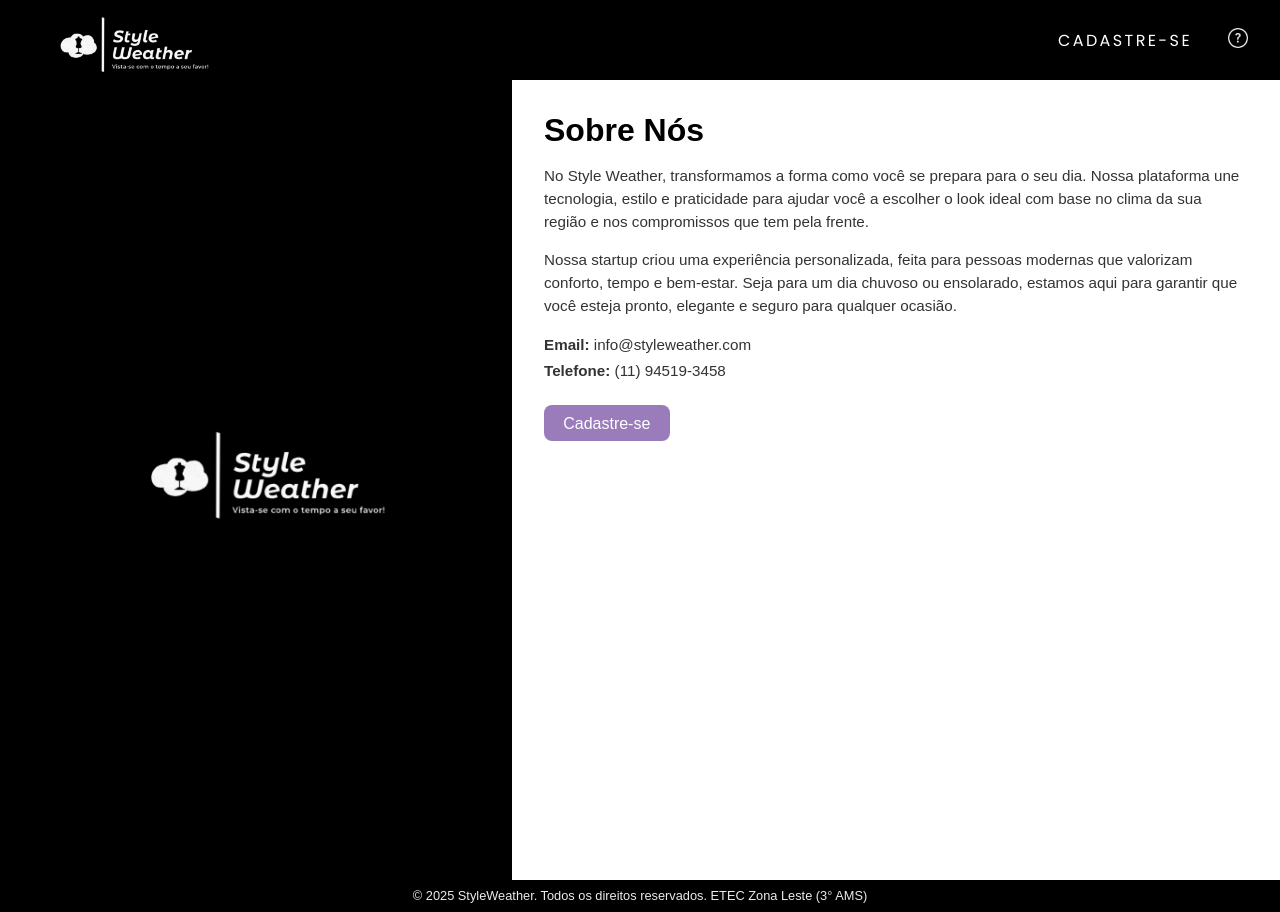
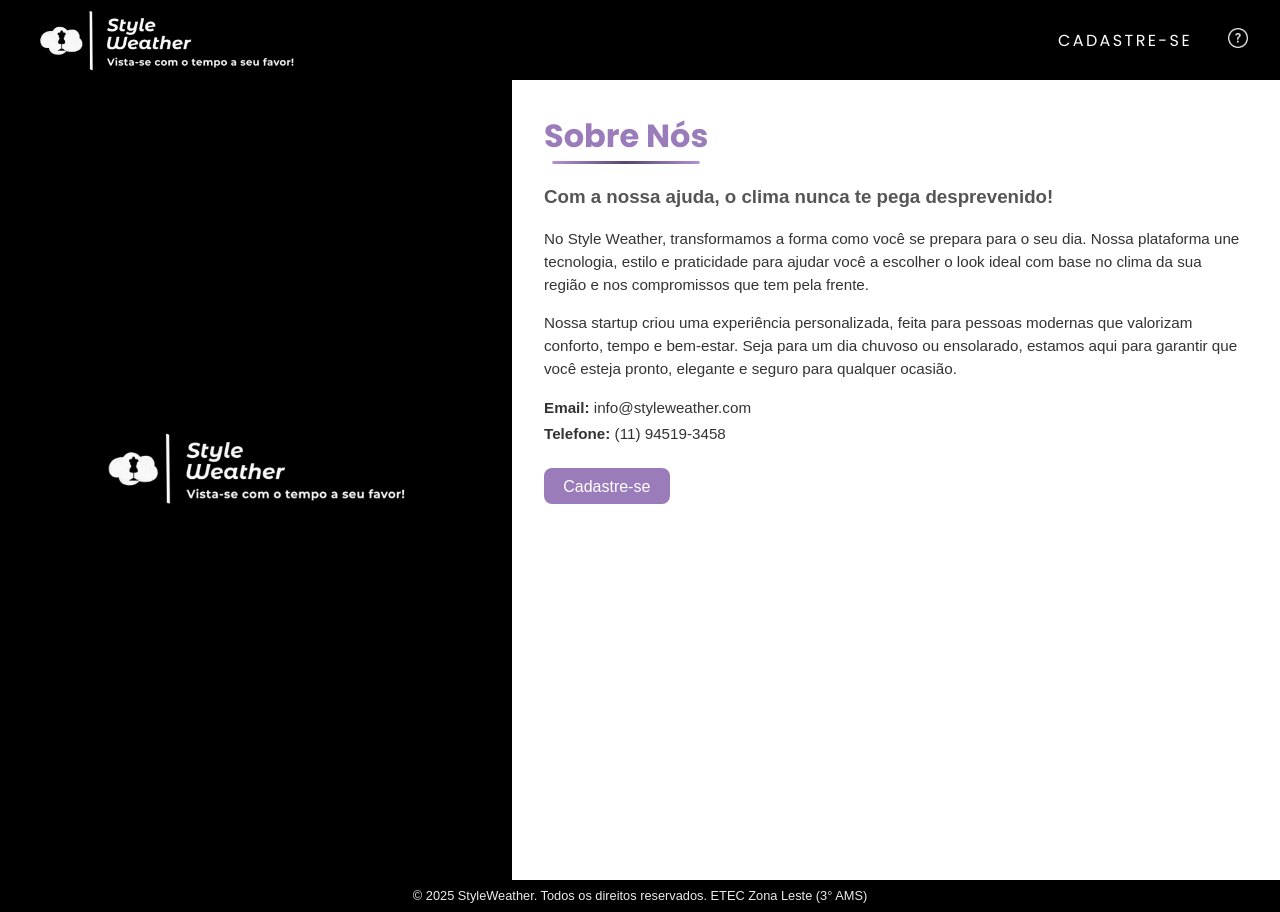
Before and after one commit to Kakventura/StyleWeather-Project, a React (Vite) app in the folder StyleWeather/: page /sobre-nos in a window 1280 px wide. Built offline with nearby package versions, Linux system fonts and the light colour scheme; no server answers; a web font is replaced by a local one.

Commit message:
Organizando padrões

```diff
--- a/StyleWeather/src/pages/EscolherLook/index.js
+++ /dev/null
@@ -1 +0,0 @@
-export * from './EscolherLook';
--- a/StyleWeather/src/pages/SobreNos/SobreNos.jsx
+++ b/StyleWeather/src/pages/SobreNos/SobreNos.jsx
@@ -19,8 +19,9 @@
 
       <div className={style.rightPanel}>
         <div className={style.welcome}>
-          <h2>Sobre Nós</h2>
-          <p>
+          <h2 className={style.titulo}>Sobre Nós</h2>
+          <h3 className={style.frase}>Com a nossa ajuda, o clima nunca te pega desprevenido!</h3>
+          <p className={style.paragrafo}>
             No Style Weather, transformamos a forma como você se prepara para o seu dia.
             Nossa plataforma une tecnologia, estilo e praticidade para ajudar você a escolher o
             look ideal com base no clima da sua região e nos compromissos que tem pela frente.
--- a/StyleWeather/src/pages/SobreNos/SobreNos.module.css
+++ b/StyleWeather/src/pages/SobreNos/SobreNos.module.css
@@ -3,6 +3,36 @@
   height: 100vh;
   animation: fadeSlide 1s ease-in-out;
   transition: all 0.3s ease-in-out;
+}
+
+.titulo {
+  font-family: 'Poppins', sans-serif;
+  position: relative;
+  display: inline-block;
+  color: var(--roxo-base);
+  font-size: 2rem;
+  margin-bottom: 15px;
+}
+
+.titulo::after {
+  content: '';
+  position: absolute;
+  width: 100%;
+  height: 3px;
+  bottom: -4px;
+  left: 0;
+  background: linear-gradient(90deg, var(--roxo-claro), var(--roxo-escuro), var(--roxo-claro));
+  border-radius: 4px;
+  transform: scaleX(0.9);
+  transform-origin: center;
+  transition: all 0.3s cubic-bezier(0.25, 0.8, 0.25, 1);
+  opacity: 0.8;
+}
+
+.titulo:hover::after {
+  transform: scaleX(1);
+  opacity: 1;
+  height: 3px;
 }
 
 @keyframes fadeSlide {
@@ -26,17 +56,15 @@
 }
 
 .logoImg {
-  max-width: 300px;
+  max-width: 315px;
   height: auto;
   margin-bottom: 1.5rem;
   border-radius: 12px;
-  box-shadow: 0 4px 12px var(--sombra-hover);
   transition: transform 0.3s ease, box-shadow 0.3s ease;
 }
 
 .logoImg:hover {
   transform: scale(1.05);
-  box-shadow: 0 6px 16px rgba(0, 0, 0, 0.2);
 }
 
 .defaultLogo {
@@ -46,7 +74,14 @@
 .responsiveLogo {
   display: none;
 }
-
+.paragrafo{
+  margin-top:10px ;
+}
+.frase{
+  margin-top: 10px;
+  margin-bottom: 20px;
+  color: var(--cinza-claro);
+}
 .leftPanel {
   background-color: var(--preto);
   color: var(--branco);
```
Also changed, not shown: StyleWeather/src/pages/EscolherLook/EscolherLook.jsx (deleted, +0 -67 lines), StyleWeather/src/pages/EscolherLook/EscolherLook.module.css (deleted, +0 -74 lines), StyleWeather/src/assets/logo.png, 1 other file (tests, documents, lock files or other folders).
